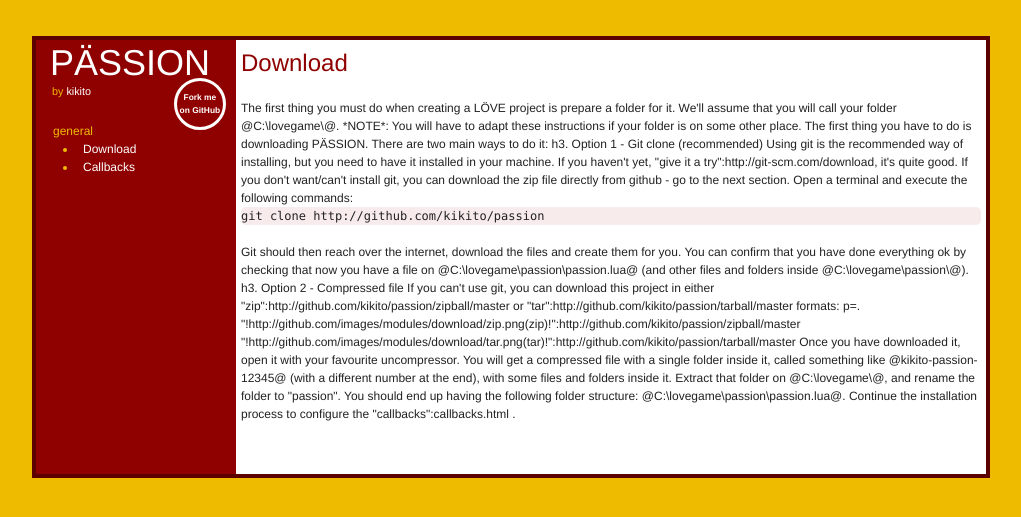
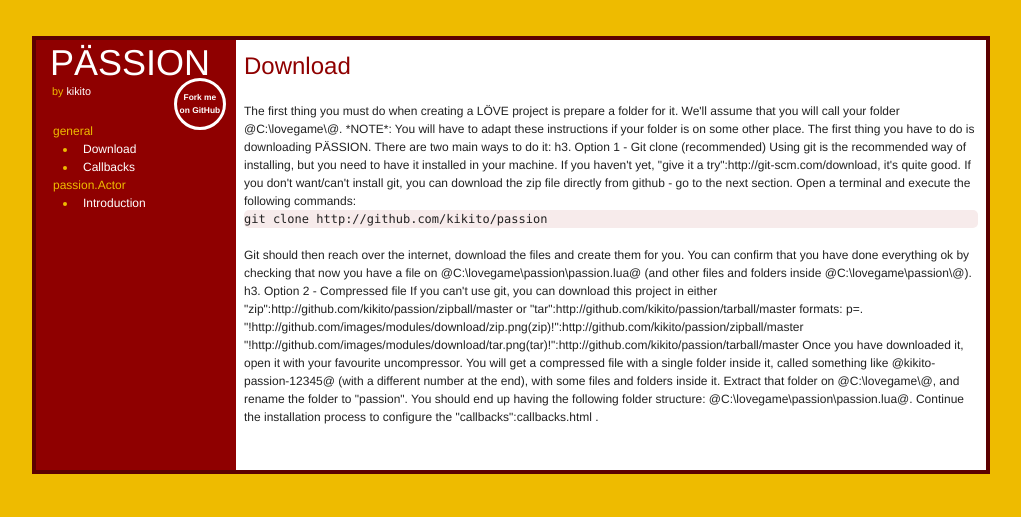
Before and after one commit to kikito/passion, a Jekyll site: the page built from general/_posts/0000-01-01-download.textile, in a window 1280 px wide. Shown: the top 517 px of the page, without its empty margins (129-1150 px from the left). Built offline with Jekyll 4.4.1, drawn with Linux system fonts in a browser that asks for light colours.

Commit message:
improved css. Created passion.Actor section on documentation

```diff
--- a/_config.yml
+++ b/_config.yml
@@ -1,5 +1,4 @@
 title: PÄSSION
-url: http://kikito.github.com/passion
 repo_url: http://github.com/kikito/passion
 author: kikito
 author_url: http://github.com/kikito
--- a/_includes/header.html
+++ b/_includes/header.html
@@ -24,7 +24,7 @@
     <div id="container" class="container">
       <div id="sidebar" class="span-5">
         <div>
-          <h1> <a href="{{ site.url }}">{{ site.title }}</a> <span class='small'> by <a href="{{ site.author_url }}">{{ site.author }}</a></span></h1>
+          <h1> <a href="/">{{ site.title }}</a> <span class='small'> by <a href="{{ site.author_url }}">{{ site.author }}</a></span></h1>
           <a href="{{ site.repo_url }}" id="fork-me"><span>Fork me on GitHub</span></a>
           <ul>
           {% for category in site.categories %}
--- a/_layouts/default.html
+++ b/_layouts/default.html
@@ -4,6 +4,7 @@
     <div>
       <h2> {{ page.title }} </h2>
       {{ content }}
+    </div>
   </div>
 
 {% include footer.html %}
--- a/css/style.css
+++ b/css/style.css
@@ -15,9 +15,10 @@
 
 .container {
   border: 4px solid #5C0000;
-  background-color: #8F0000;
+  background: white url(/images/background.png) repeat-y left;
   margin-top: 3em;
   margin-bottom: 3em;
+  border-radius-top-right: 25px;
   -moz-border-radius-topright: 25px;
 }
 
@@ -86,14 +87,8 @@
   text-align: center;
 }
 
-#content{
-  background-color: white;
-  -moz-border-radius-topright: 22px;
-  border-radius-top-right: 22px;
-}
-
 #content div {
-  padding: 5px;
+  padding: 8px;
 }
 
 pre { margin: 0; }
--- /dev/null
+++ b/passion.Actor/_posts/0000-01-01-introduction.textile
@@ -0,0 +1,5 @@
+---
+layout: default
+title: Introduction
+permalink: /passion.Actor/Introduction.html
+---
```
Also changed, not shown: index.textile (+8 -8 lines), images/background.png (added).
